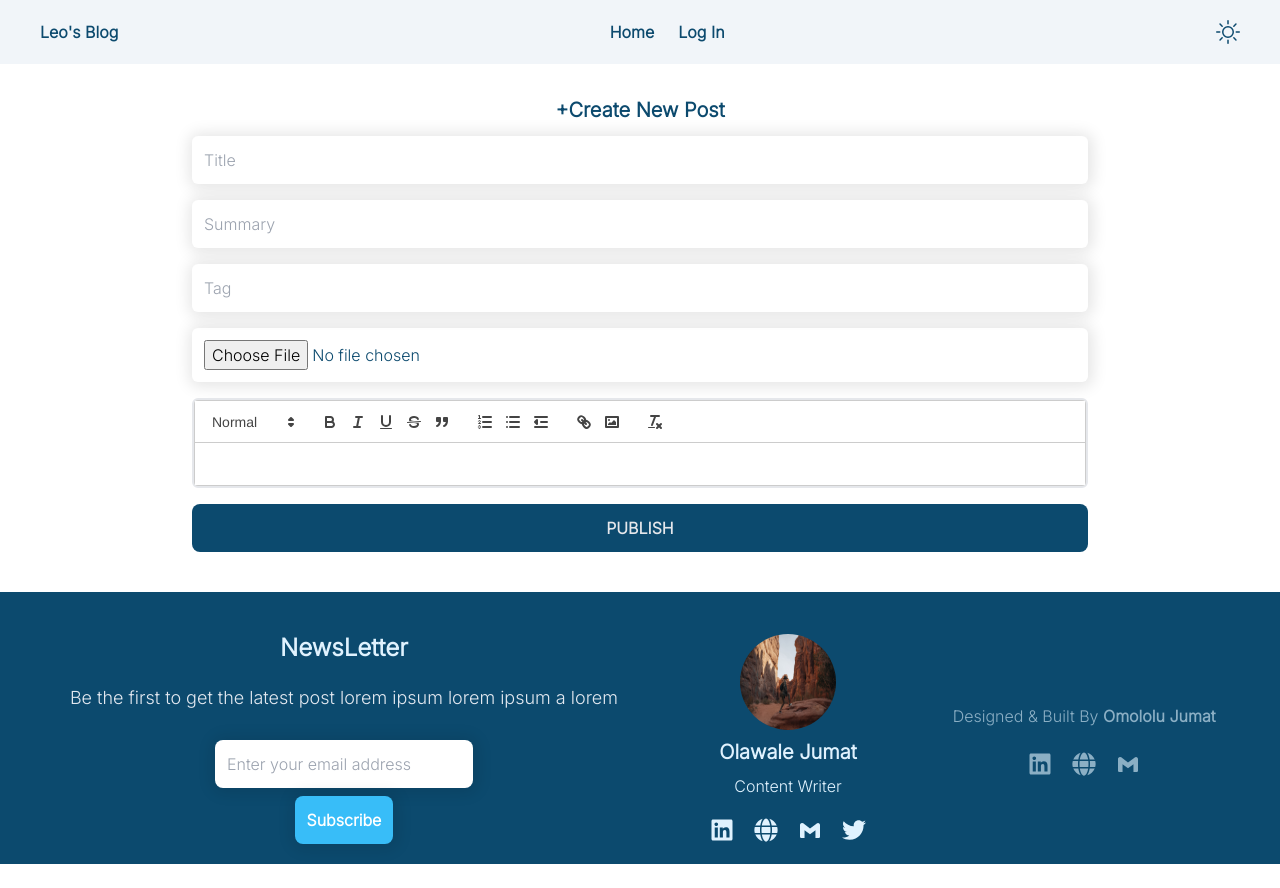
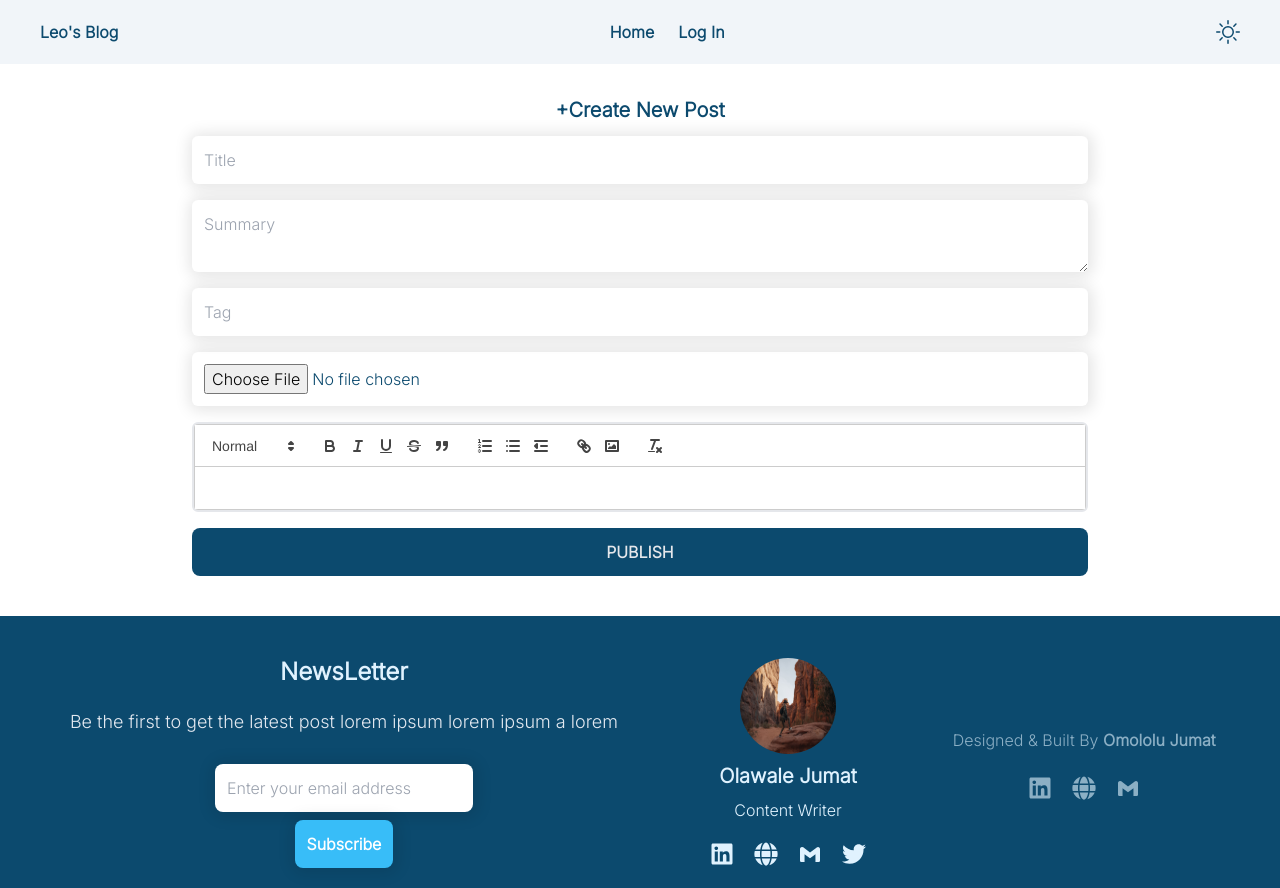
Before and after one commit to Jummate/blog-site, a React (Vite) app in the folder client/: page /create in a window 1280 px wide. Before the commit the page ends 864 px from the top, so only its background shows below. Built offline with nearby package versions, Linux system fonts and the light colour scheme; a web font is replaced by a local one.

Commit message:
refactor: replace input with textarea in forms

```diff
--- a/client/src/components/Form.jsx
+++ b/client/src/components/Form.jsx
@@ -2,6 +2,7 @@ import ReactQuill from "react-quill";
 import "react-quill/dist/quill.snow.css";
 import Input from "./input/Input";
 import Button from "./button/Button";
+import TextArea from "./textarea/TextArea";
 
 const modules = {
   toolbar: [
@@ -44,7 +45,7 @@ const Form = ({
         value={titleProps.value}
         onChange={titleProps.onChange}
       />
-      <Input
+      <TextArea
         placeholder="Summary"
         extraStyles="shadow-pref rounded-md"
         ariaLabel="Summary"
--- /dev/null
+++ b/client/src/components/textarea/TextArea.jsx
@@ -0,0 +1,21 @@
+const TextArea = ({
+  placeholder,
+  extraStyles,
+  ariaLabel,
+  id,
+  value,
+  onChange,
+}) => {
+  return (
+    <textarea
+      id={`${id ? id : null}`}
+      placeholder={placeholder}
+      aria-label={`${ariaLabel ? ariaLabel : null}`}
+      className={`p-3 text-sky-900 ${extraStyles ? extraStyles : ""}`}
+      value={value}
+      onChange={onChange}
+    ></textarea>
+  );
+};
+
+export default TextArea;
--- a/client/src/pages/create/Create.jsx
+++ b/client/src/pages/create/Create.jsx
@@ -8,7 +8,7 @@ import { useContext } from "react";
 import useAxiosInterceptor from "../../hooks/useAxiosInterceptor";
 import { notify } from "../../utils/notify";
 import jwt_decode from "jwt-decode";
-// import { useNavigate, Navigate } from "react-router-dom";
+// import { useNavigate } from "react-router-dom";
 // import { useState } from "react";
 
 const CreatePost = () => {
--- a/client/src/pages/edit/Edit.jsx
+++ b/client/src/pages/edit/Edit.jsx
@@ -60,7 +60,7 @@ const EditPost = () => {
           input: [titleProps, summaryProps, tagProps, bannerProps],
           quill: [contentProps],
         });
-        //   navigate(`/post/${id}`);
+        // navigate(`/post/${id}`);
       }
     } catch (err) {
       console.log(err);
```
Also changed, not shown: client/src/pages/login/LogIn.jsx (+4 -9 lines), 2 other files (tests, documents, lock files or other folders).
